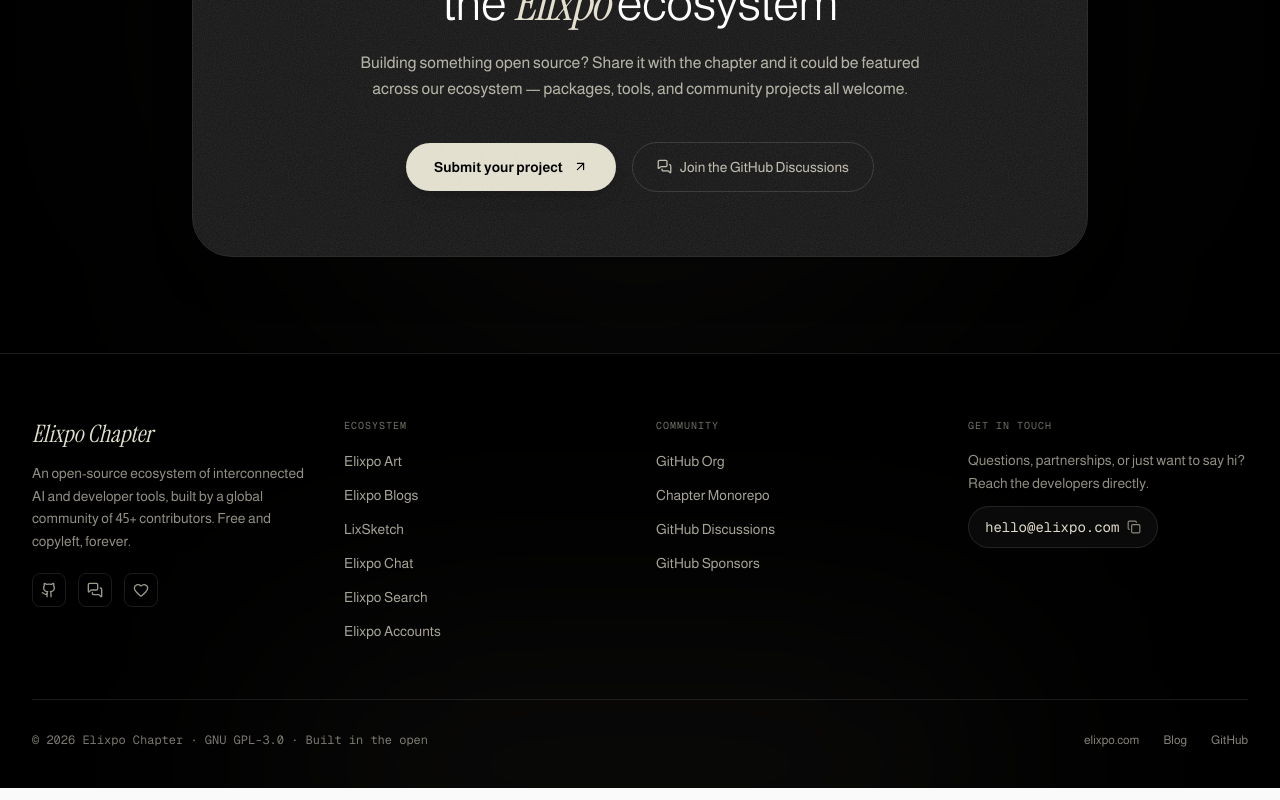
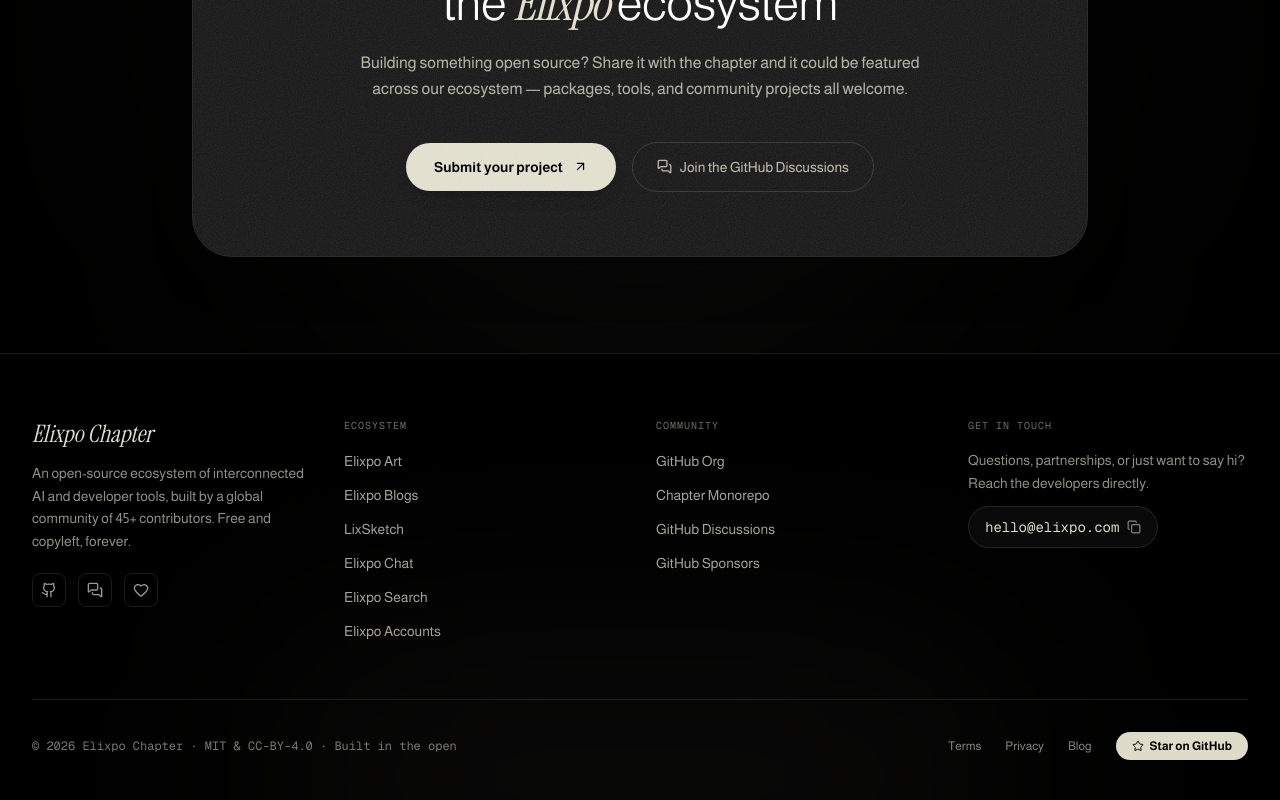
Before and after one commit to elixpo/elixpo, a Next.js app: page / in a window 1280 px wide. Shown: the part 7546-8346 px from the top of the page. Built offline with nearby package versions, Linux system fonts and the light colour scheme; no server answers.

Commit message:
attache the github cta star

```diff
--- /dev/null
+++ b/src/components/ContributorAvatar.tsx
@@ -0,0 +1,47 @@
+"use client";
+
+import { useState } from "react";
+import Image from "next/image";
+
+interface ContributorAvatarProps {
+  login: string;
+  src?: string;
+  size: number;
+  className?: string;
+}
+
+/**
+ * GitHub avatar with a graceful fallback: if the image 404s (deleted user,
+ * rate-limited, etc.) we render a gradient disc instead of a collapsed,
+ * thin-line broken image. Size is fixed inline so the box never collapses.
+ */
+export function ContributorAvatar({ login, src, size, className = "" }: ContributorAvatarProps) {
+  const [errored, setErrored] = useState(false);
+  const style = { width: size, height: size };
+
+  if (errored || !login) {
+    return (
+      <div
+        style={style}
+        className={`rounded-full bg-gradient-to-br from-[#DEDBC8]/50 via-[#9a8cae]/40 to-[#44386e]/50 flex items-center justify-center shrink-0 ${className}`}
+      >
+        <span className="font-bold text-white/70 uppercase" style={{ fontSize: size * 0.4 }}>
+          {login?.[0] ?? "?"}
+        </span>
+      </div>
+    );
+  }
+
+  return (
+    <Image
+      src={src || `https://github.com/${login}.png`}
+      alt={login}
+      width={size}
+      height={size}
+      unoptimized
+      style={style}
+      onError={() => setErrored(true)}
+      className={`rounded-full object-cover shrink-0 ${className}`}
+    />
+  );
+}
--- a/src/components/Footer.tsx
+++ b/src/components/Footer.tsx
@@ -1,7 +1,8 @@
 "use client";
 
 import { useState } from "react";
-import { Copy, Check, Github, MessagesSquare, Heart } from "lucide-react";
+import Link from "next/link";
+import { Copy, Check, Github, MessagesSquare, Heart, Star } from "lucide-react";
 import { ELIXPO_LINKS } from "@/lib/elixpo-links";
 
 const ecosystem = [
@@ -146,17 +147,27 @@
         {/* Bottom bar */}
         <div className="border-t border-white/10 pt-8 flex flex-col md:flex-row justify-between items-center gap-4 text-xs">
           <span className="text-[#DEDBC8]/55 font-mono">
-            © 2026 Elixpo Chapter · GNU GPL-3.0 · Built in the open
+            © 2026 Elixpo Chapter · MIT &amp; CC-BY-4.0 · Built in the open
           </span>
-          <div className="flex flex-wrap justify-center gap-x-6 gap-y-2">
-            <a href={ELIXPO_LINKS.generate} target="_blank" rel="noopener noreferrer" className="text-[#DEDBC8]/60 hover:text-white transition-colors">
-              elixpo.com
-            </a>
+          <div className="flex flex-wrap items-center justify-center gap-x-6 gap-y-3">
+            <Link href={ELIXPO_LINKS.terms} className="text-[#DEDBC8]/60 hover:text-white transition-colors">
+              Terms
+            </Link>
+            <Link href={ELIXPO_LINKS.privacy} className="text-[#DEDBC8]/60 hover:text-white transition-colors">
+              Privacy
+            </Link>
             <a href={ELIXPO_LINKS.blog} target="_blank" rel="noopener noreferrer" className="text-[#DEDBC8]/60 hover:text-white transition-colors">
               Blog
             </a>
-            <a href={ELIXPO_LINKS.githubChapter} target="_blank" rel="noopener noreferrer" className="text-[#DEDBC8]/60 hover:text-white transition-colors">
-              GitHub
+            {/* GitHub star CTA (replaces the elixpo.com link) */}
+            <a
+              href={ELIXPO_LINKS.githubChapter}
+              target="_blank"
+              rel="noopener noreferrer"
+              className="group inline-flex items-center gap-1.5 rounded-full bg-primary text-black font-semibold px-4 py-1.5 hover:opacity-90 transition-opacity"
+            >
+              <Star size={12} className="group-hover:fill-black transition-all" />
+              <span>Star on GitHub</span>
             </a>
           </div>
         </div>
```
